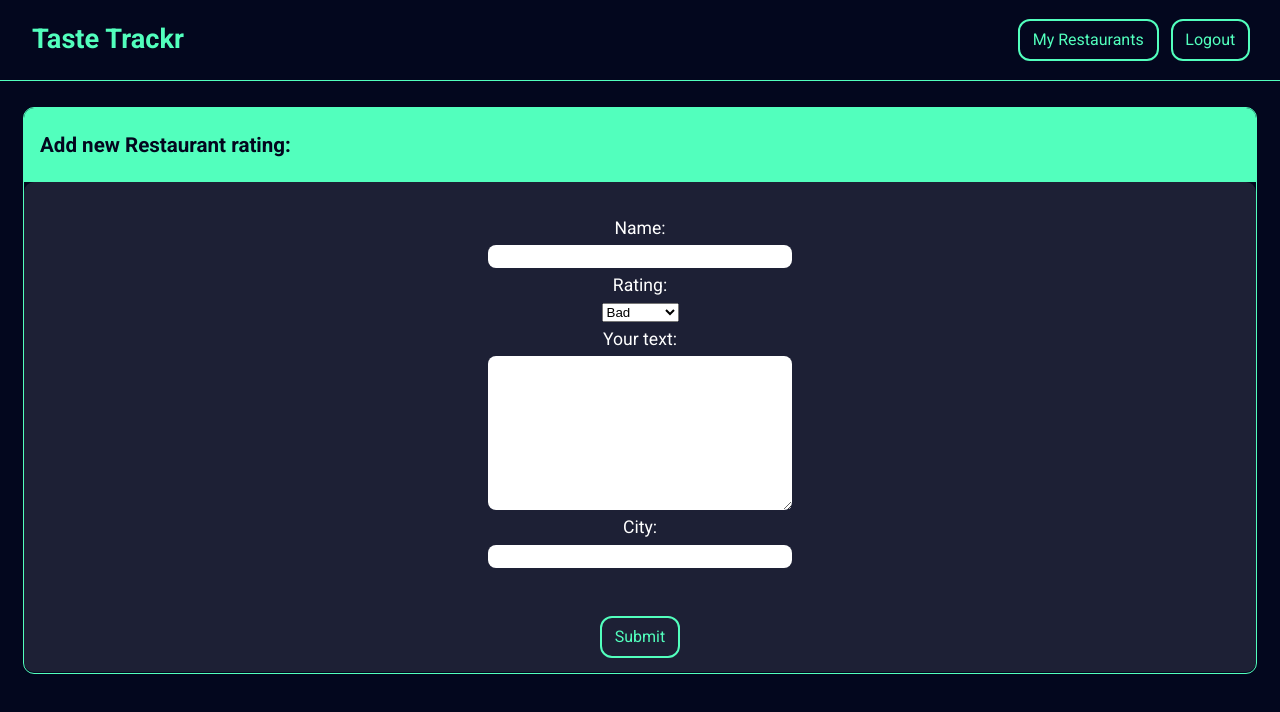
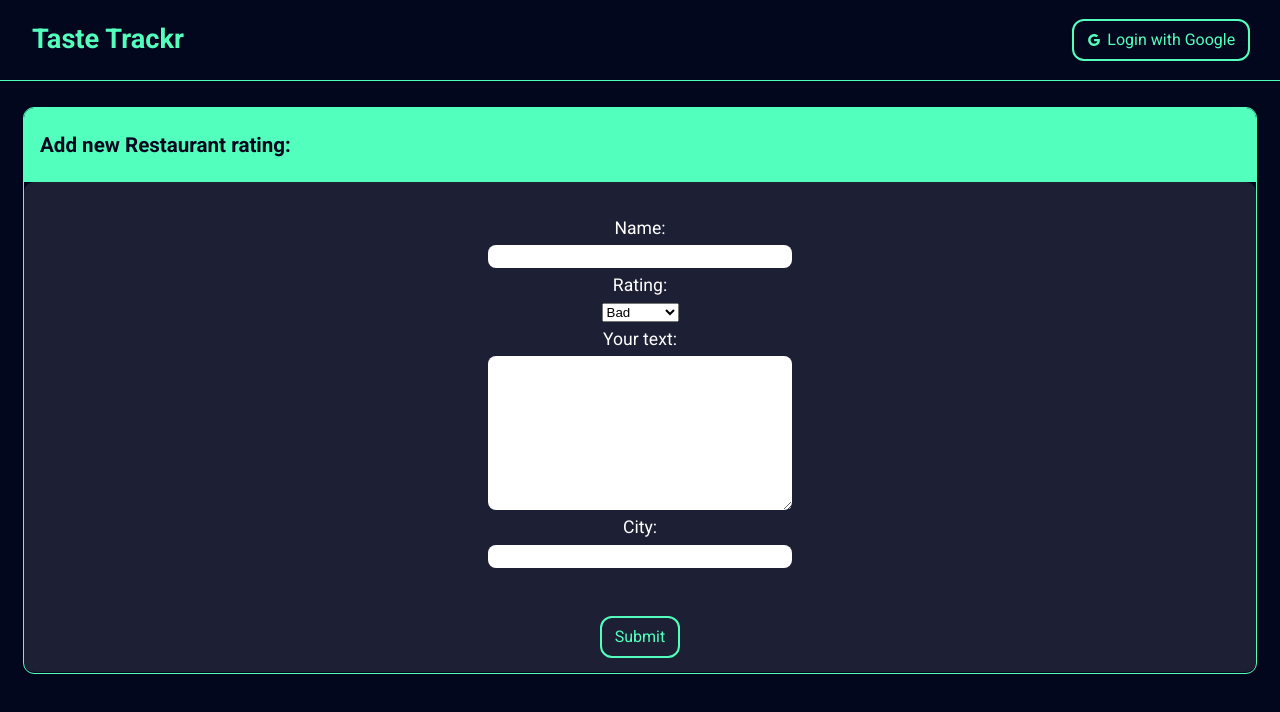
Before and after one commit to willywdev/Taste-Trackr, a Next.js app: page /restaurants/create in a window 1280 px wide. Shown: the top 712 px of the page. Built offline with nearby package versions, Linux system fonts and the light colour scheme; no server answers; the database is empty.

Commit message:
finish login / logout with google via next-auth

```diff
--- a/components/AddRestaurantForm/AddRestaurantForm.jsx
+++ b/components/AddRestaurantForm/AddRestaurantForm.jsx
@@ -11,7 +11,8 @@ export default function AddRestaurantForm() {
     event.preventDefault();
     const formData = new FormData(event.target);
     const restaurantData = Object.fromEntries(formData);
-    const response = await fetch("/api/restaurants", {
+    console.log(restaurantData);
+    await fetch("/api/restaurants", {
       method: "POST",
       headers: {
         "Content-Type": "application/json",
--- a/components/Header/Header.jsx
+++ b/components/Header/Header.jsx
@@ -1,23 +1,39 @@
+import { signIn, signOut, useSession } from "next-auth/react";
+import { AiOutlineGoogle } from "react-icons/ai";
 import { StyledLink } from "../StyledLink/Link.styled";
 import StyledLinkButton from "../StyledLinkButton/LinkButton.styled";
+import UserInfo from "../UserInfo/UserInfo";
 import { StyledHeader, StyledHeadline, StyledNav } from "./Header.styled";
 
-export default function Header({ isLoggedIn }) {
+export default function Header() {
+  const { data, status } = useSession();
+
   return (
     <StyledHeader>
       <StyledHeadline>
         <StyledLink href="/">Taste Trackr</StyledLink>
       </StyledHeadline>
+
+      {status === "authenticated" ? (
+        <UserInfo image={data.user.image} name={data.user.name} />
+      ) : (
+        ""
+      )}
       <StyledNav>
-        {isLoggedIn ? (
+        {status === "authenticated" ? (
           <>
             <StyledLinkButton href="/restaurants">
               My Restaurants
             </StyledLinkButton>
-            <StyledLinkButton href="/">Logout</StyledLinkButton>
+            <StyledLinkButton href="/" onClick={() => signOut("google")}>
+              Logout
+            </StyledLinkButton>
           </>
         ) : (
-          <StyledLinkButton href="/">Login</StyledLinkButton>
+          <StyledLinkButton href="/" onClick={() => signIn("google")}>
+            <AiOutlineGoogle />
+            Login with Google
+          </StyledLinkButton>
         )}
       </StyledNav>
     </StyledHeader>
--- a/components/StyledLinkButton/LinkButton.styled.js
+++ b/components/StyledLinkButton/LinkButton.styled.js
@@ -11,6 +11,8 @@ const StyledLinkButton = styled(Link)`
   display: flex;
   justify-content: center;
   align-items: center;
+  vertical-align: middle;
+  gap: 5px;
 
   &:hover {
     background-color: #52ffbd;
--- /dev/null
+++ b/components/UserInfo/UserInfo.jsx
@@ -0,0 +1,22 @@
+import styled from "styled-components";
+
+export default function UserInfo({ image, name }) {
+  return (
+    <StyledDiv>
+      <Avatar src={image} alt="Avatar" />
+      <p>{name}</p>
+    </StyledDiv>
+  );
+}
+
+const StyledDiv = styled.div`
+  display: flex;
+  gap: 5px;
+  align-items: center;
+`;
+
+const Avatar = styled.img`
+  width: 32px;
+  height: 32px;
+  border-radius: 50%;
+`;
--- a/package.json
+++ b/package.json
@@ -11,6 +11,7 @@
   "dependencies": {
     "mongoose": "^7.5.2",
     "next": "13.5.2",
+    "next-auth": "^4.23.1",
     "react": "18.2.0",
     "react-dom": "18.2.0",
     "react-icons": "^4.11.0",
--- a/pages/_app.js
+++ b/pages/_app.js
@@ -1,19 +1,18 @@
 import GlobalStyle from "@/GlobalStyle";
 import Header from "@/components/Header/Header";
+import { SessionProvider } from "next-auth/react";
 import Head from "next/head";
 import { useState } from "react";
 import useSWR from "swr";
 
 const fetcher = (...args) => fetch(...args).then((res) => res.json());
 
-export default function App({ Component, pageProps }) {
-  const [isLoggedIn, setIsLoggedIn] = useState(true);
+export default function App({
+  Component,
+  pageProps: { session, ...pageProps },
+}) {
   const [searchValue, setSearchValue] = useState("");
   const { data, isLoading, error } = useSWR("/api/restaurants", fetcher);
-
-  function handleLoggedIn() {
-    setIsLoggedIn(!isLoggedIn);
-  }
 
   function handleSearchValue(value) {
     setSearchValue(value);
@@ -24,17 +23,18 @@ export default function App({ Component, pageProps }) {
       <Head>
         <title>Taste Trackr</title>
       </Head>
+      <SessionProvider session={session}>
         <GlobalStyle />
-      <Header isLoggedIn={isLoggedIn} />
+        <Header />
         <Component
           {...pageProps}
-        isLoggedIn={isLoggedIn}
           restaurantsData={data}
           error={error}
           isLoading={isLoading}
           searchValue={searchValue}
           handleSearchValue={handleSearchValue}
         />
+      </SessionProvider>
     </>
   );
 }
```
Also changed, not shown: pages/api/auth/[...nextauth].js (added, +16 -0 lines), pages/index.js (+1 -11 lines), pages/restaurants/index.js (+20 -3 lines), 1 other file (tests, documents, lock files or other folders). Lines whose indentation alone changed are shown as unchanged.
